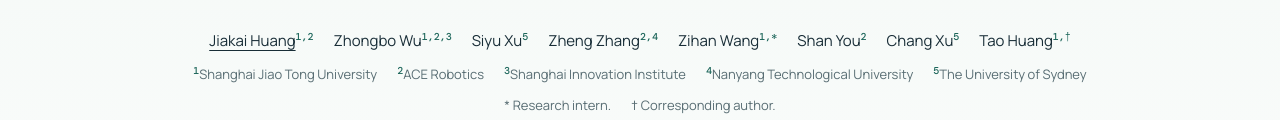
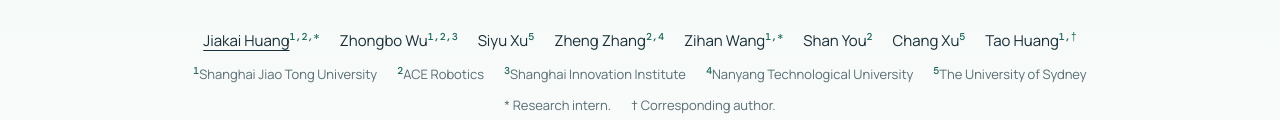
Before and after one commit to JackHuang0701/forewam, a plain HTML site: page index.html in a window 1280 px wide. Shown: the part 369-489 px from the top of the page. Drawn offline with nearby package versions, Linux system fonts and the light colour scheme.

Commit message:
Update index.html

```diff
--- a/index.html
+++ b/index.html
@@ -114,7 +114,7 @@
     <p class="subtitle reveal">A direct action policy with predictive dynamics, without decoding future videos at deployment.</p>
 
     <p class="authors reveal">
-      <span><a href="https://github.com/JackHuang0701" target="_blank" rel="noopener">Jiakai Huang</a><sup>1,2</sup></span>
+      <span><a href="https://github.com/JackHuang0701" target="_blank" rel="noopener">Jiakai Huang</a><sup>1,2,*</sup></span>
       <span>Zhongbo Wu<sup>1,2,3</sup></span>
       <span>Siyu Xu<sup>5</sup></span>
       <span>Zheng Zhang<sup>2,4</sup></span>
```
